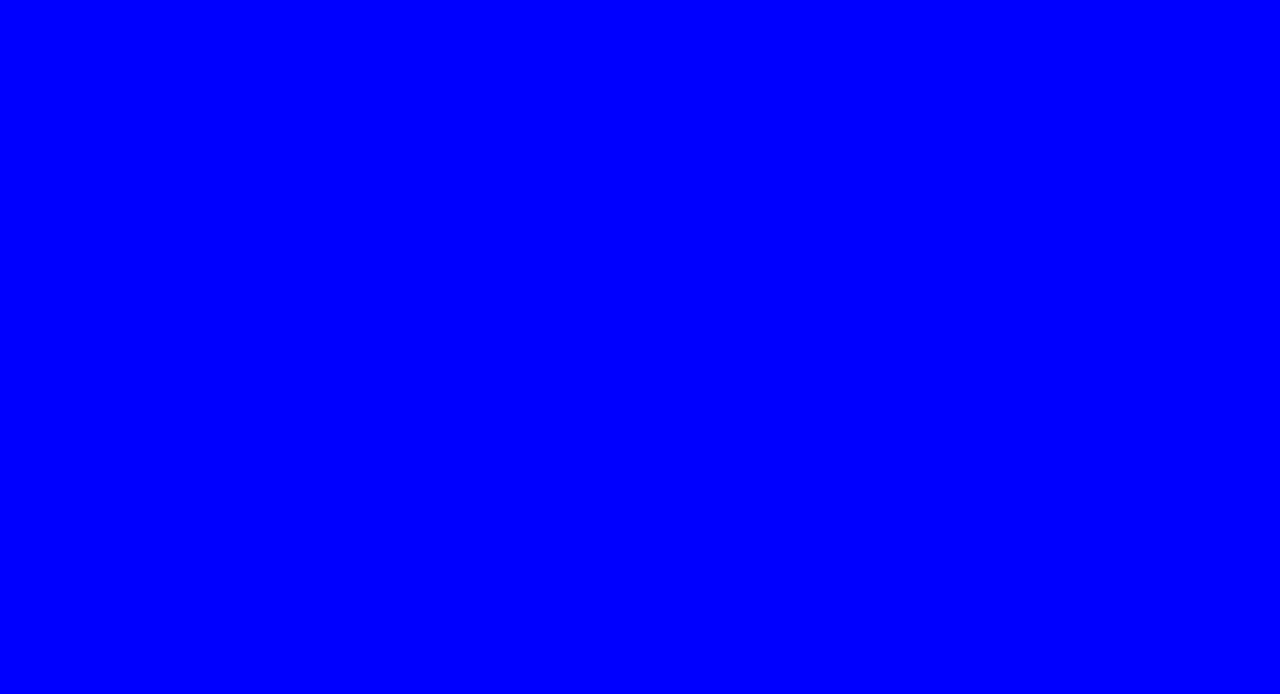
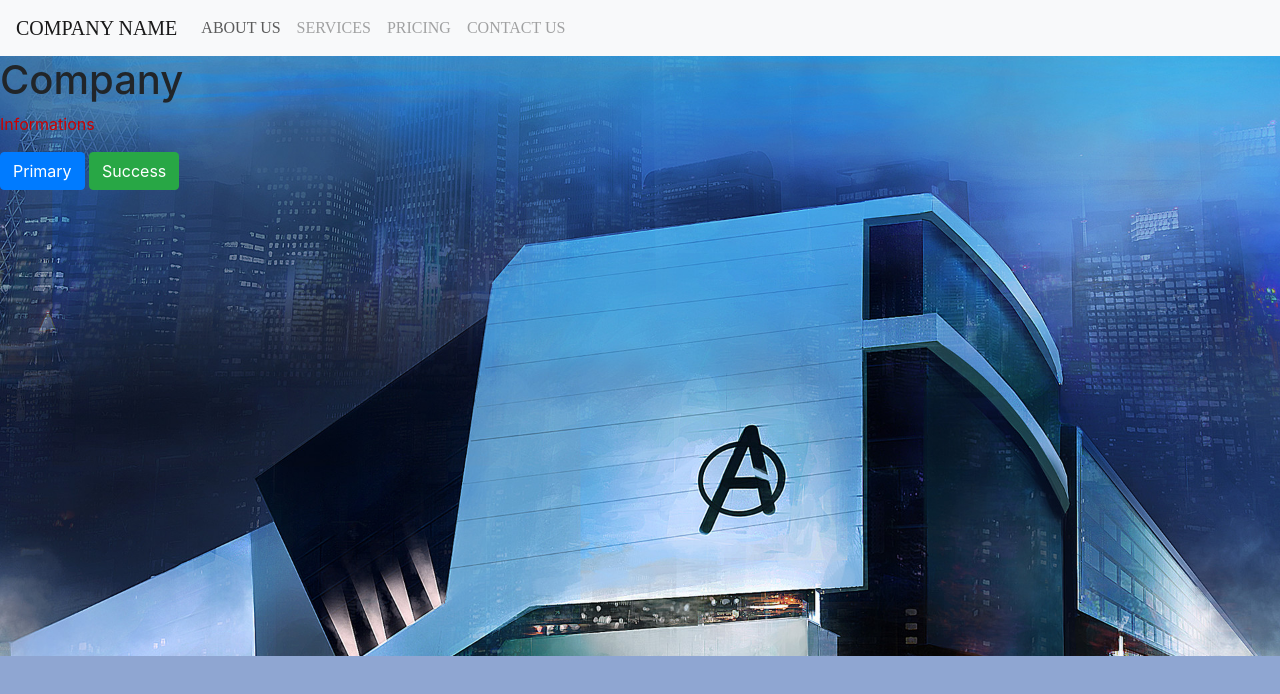
Before and after one commit to Shaq123Tech/hello-world, a plain HTML site: page index.html in a window 1280 px wide. Drawn offline with nearby package versions, Linux system fonts and the light colour scheme.

Commit message:
Added navigation bar

```diff
--- a/index.html
+++ b/index.html
@@ -4,10 +4,43 @@
         <title>My Blog</title>
        <link rel="stylesheet" href="https://stackpath.bootstrapcdn.com/bootstrap/4.3.0/css/bootstrap.min.css" integrity="sha384-PDle/QlgIONtM1aqA2Qemk5gPOE7wFq8+Em+G/hmo5Iq0CCmYZLv3fVRDJ4MMwEA" crossorigin="anonymous">
        <link rel="stylesheet" href="style.css" type="text/css">
-       </head>
+    </head>
     <body>
        <script src="https://code.jquery.com/jquery-3.3.1.slim.min.js" integrity="sha384-q8i/X+965DzO0rT7abK41JStQIAqVgRVzpbzo5smXKp4YfRvH+8abtTE1Pi6jizo" crossorigin="anonymous"></script>
        <script src="https://cdnjs.cloudflare.com/ajax/libs/popper.js/1.14.7/umd/popper.min.js" integrity="sha384-UO2eT0CpHqdSJQ6hJty5KVphtPhzWj9WO1clHTMGa3JDZwrnQq4sF86dIHNDz0W1" crossorigin="anonymous"></script>
        <script src="https://stackpath.bootstrapcdn.com/bootstrap/4.3.0/js/bootstrap.min.js" integrity="sha384-7aThvCh9TypR7fIc2HV4O/nFMVCBwyIUKL8XCtKE+8xgCgl/PQGuFsvShjr74PBp" crossorigin="anonymous"></script>
+            <nav class="navbar navbar-expand-lg navbar-light bg-light">
+  <a class="navbar-brand" href="#">Company Name</a>
+  <button class="navbar-toggler" type="button" data-toggle="collapse" data-target="#navbarNav" aria-controls="navbarNav" aria-expanded="false" aria-label="Toggle navigation">
+    <span class="navbar-toggler-icon"></span>
+  </button>
+  <div class="collapse navbar-collapse" id="navbarNav">
+    <ul class="navbar-nav">
+      <li class="nav-item active">
+        <a class="nav-link" href="#">About Us <span class="sr-only">(current)</span></a>
+      </li>
+      <li class="nav-item">
+        <a class="nav-link" href="#">Services</a>
+      </li>
+      <li class="nav-item">
+        <a class="nav-link" href="#">Pricing</a>
+      </li>
+      <li class="nav-item">
+        <a class="nav-link" href="#">Contact Us</a>
+      </li>
+    </ul>
+  </div>
+            </nav>
+        <header>
+            <h1 class="h1">
+                Company
+            </h1>
+            <p class="p">
+                Informations
+            </p>
+             <button type="button" class="btn btn-primary">Primary</button>
+            <button type="button" class="btn btn-success">Success</button>
+        </header>
     </body>
+
 </html>
--- a/style.css
+++ b/style.css
@@ -1,3 +1,24 @@
 body{
-    background-color: blue;
+    background-color: #8fa6d2;
 }
+nav a{
+    text-transform: uppercase;
+    font-family: "PT Sans Narrow";
+}
+.nav-link{
+    opacity: 0.7
+}
+.nav-link:hover {
+    opacity: 1;
+    background-color: #eee !important;
+}
+.h1{color: #cc000;}
+.p{color: #cc0000;}
+header {
+    /*Sizing of the elemnet*/
+    height: 600px;
+    width: 100%;
+    /*Set and adjust background image*/
+    background-image: url("header.jpg");
+    background-size: cover;
+}
```
Also changed, not shown: header.jpg (added).
